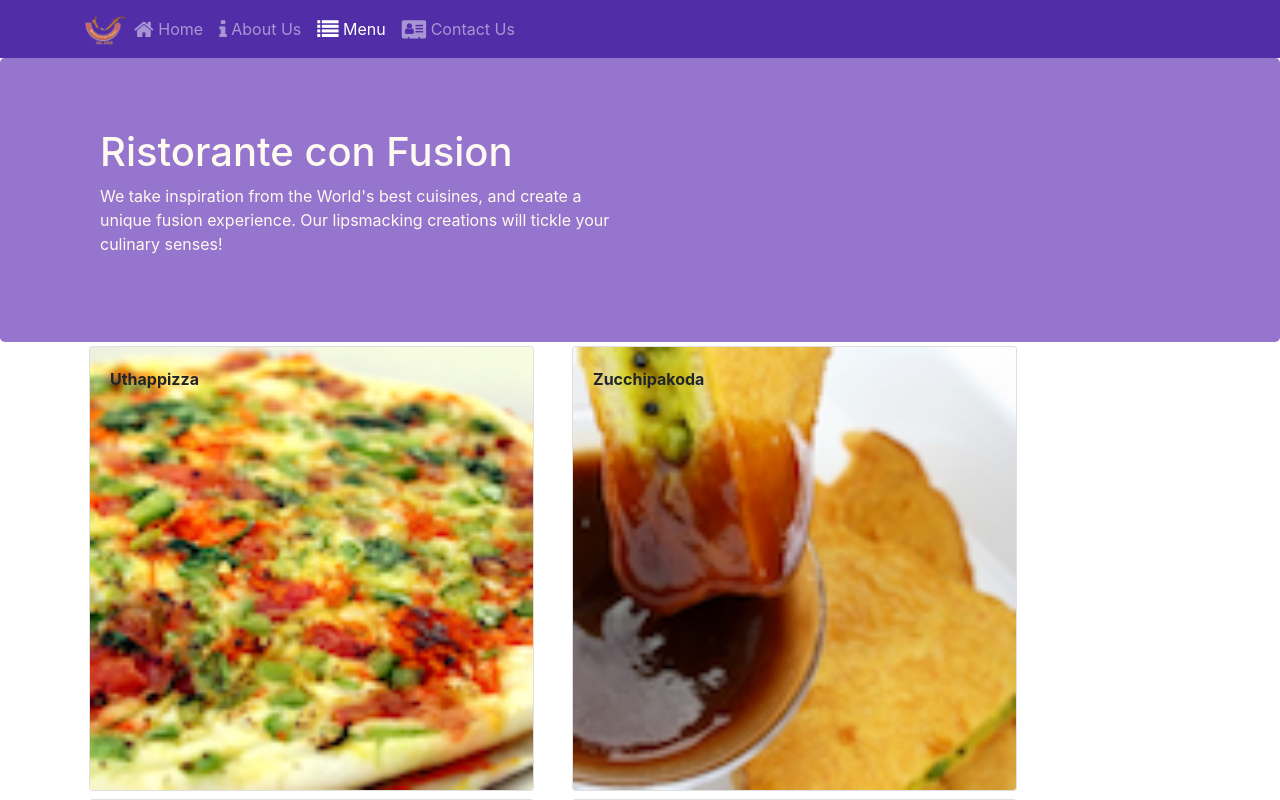
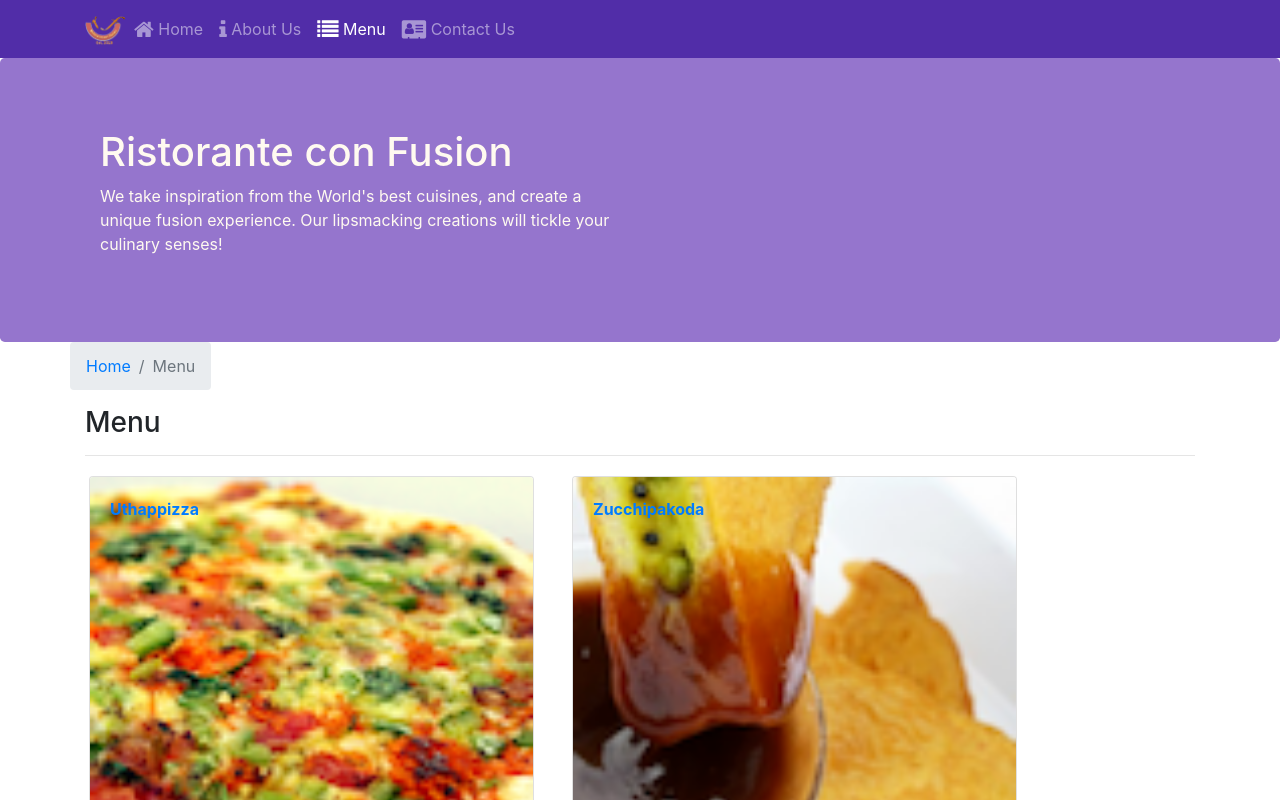
Before and after one commit to SavaGold/coursera, a React (Create React App) app: page /menu in a window 1280 px wide. Shown: the top 800 px of the page. Built offline with nearby package versions, Linux system fonts and the light colour scheme.

Commit message:
SPA part 2

```diff
--- a/src/components/ContactComponent.js
+++ b/src/components/ContactComponent.js
@@ -1,22 +1,34 @@
 import React from 'react';
+import { Breadcrumb, BreadcrumbItem } from 'reactstrap';
+import { Link } from 'react-router-dom';
 
 function Contact(props) {
-    return(
+    return (
         <div className="container">
+            <div className='row'>
+                <Breadcrumb>
+                    <BreadcrumbItem><Link to='/home'>Home</Link></BreadcrumbItem>
+                    <BreadcrumbItem active>Contact Us</BreadcrumbItem>
+                </Breadcrumb>
+                <div className='col-12'>
+                    <h3>Contact Us</h3>
+                    <hr />
+                </div>
+            </div>
             <div className="row row-content">
                 <div className="col-12">
-                <h3>Location Information</h3>
+                    <h3>Location Information</h3>
                 </div>
                 <div className="col-12 col-sm-4 offset-sm-1">
-                        <h5>Our Address</h5>
-                        <address>
+                    <h5>Our Address</h5>
+                    <address>
                         121, Clear Water Bay Road<br />
                         Clear Water Bay, Kowloon<br />
                         HONG KONG<br />
                         <i className="fa fa-phone"></i>: +852 1234 5678<br />
                         <i className="fa fa-fax"></i>: +852 8765 4321<br />
                         <i className="fa fa-envelope"></i>: <a href="mailto:confusion@food.net">confusion@food.net</a>
-                        </address>
+                    </address>
                 </div>
                 <div className="col-12 col-sm-6 offset-sm-1">
                     <h5>Map of our Location</h5>
--- a/src/components/DishdetailComponent.js
+++ b/src/components/DishdetailComponent.js
@@ -1,5 +1,6 @@
 import React from 'react';
-import { Card, CardImg, CardBody, CardText, CardTitle } from 'reactstrap';
+import { Card, CardImg, CardBody, CardText, CardTitle, BreadcrumbItem, Breadcrumb } from 'reactstrap';
+import { Link } from 'react-router-dom';
 
 function RenderDish({ dish }) {
     return (
@@ -39,9 +40,19 @@ const DishDetail = (props) => {
     if (props.dish != null)
         return (
             <div class="container">
+                <div className='row'>
+                    <Breadcrumb>
+                        <BreadcrumbItem><Link to='/menu'>Menu</Link></BreadcrumbItem>
+                        <BreadcrumbItem active>{props.dish.name}</BreadcrumbItem>
+                    </Breadcrumb>
+                    <div className='col-12'>
+                        <h3>{props.dish.name}</h3>
+                        <hr />
+                    </div>
+                </div>
                 <div className="row">
                     <RenderDish dish={props.dish} />
-                    <RenderComments comments={props.dish.comments} />
+                    <RenderComments comments={props.comments} />
                 </div>
             </div>
         );
--- a/src/components/MainComponent.js
+++ b/src/components/MainComponent.js
@@ -1,5 +1,6 @@
 import React, { Component } from 'react';
 import Menu from './MenuComponent';
+import DishDetail from './DishdetailComponent';
 import { DISHES } from '../shared/dishes';
 import { COMMENTS } from '../shared/comments';
 import { PROMOTIONS } from '../shared/promotions';
@@ -34,20 +35,30 @@ class Main extends Component {
                 />
             );
         }
+
+        const DishWithId = ({match}) =>{
+            return(
+                <DishDetail dish={this.state.dishes.filter((dish)=> dish.id === parseInt(match.params.dishId,10))[0]}
+                comments = {this.state.comments.filter((comment)=> comment.dishId === parseInt(match.params.dishId,10))}
+                />
+            );
+        }
+
         return (
             <div>
                 <Header />
                 <Switch>
                     <Route path='/home' component={HomePage} />
                     <Route exact path='/menu' component={() => <Menu dishes={this.state.dishes} />} />
+                    <Route path='/menu/:dishId' component={DishWithId} />
                     <Route exact path='/contactus' component={Contact} />}/>
                    <Redirect to="/home" />
                 </Switch>
                 <Footer />
             </div>
         );
+        }
+
     }
 
-}
-
-export default Main;
+    export default Main;
--- a/src/components/MenuComponent.js
+++ b/src/components/MenuComponent.js
@@ -1,14 +1,18 @@
 import React from 'react';
-import { Card, CardImg, CardImgOverlay, CardTitle } from 'reactstrap';
+import { Card, CardImg, CardImgOverlay, CardTitle, Breadcrumb, BreadcrumbItem } from 'reactstrap';
+import {Link} from 'react-router-dom';
+
 
 
 function RenderMenuItem({ dish, onClick }) {
   return (
     <Card>
+      <Link to={`/menu/${dish.id}`}>
       <CardImg width="100%" src={dish.image} alt={dish.name} />
       <CardImgOverlay>
         <CardTitle><strong>{dish.name}</strong></CardTitle>
       </CardImgOverlay>
+      </Link>
     </Card>
   );
 }
@@ -18,13 +22,23 @@ const Menu = (props) => {
   const menu = props.dishes.map((dish) => {
     return (
       <div key={dish.id} className="col-12 col-md-5 m-1">
-        <RenderMenuItem dish={dish} onClick={props.onClick} />
+        <RenderMenuItem dish={dish} />
       </div>
     );
   });
   console.log('Menu Component render is invoked!')
   return (
     <div className="container">
+      <div className='row'>
+        <Breadcrumb>
+        <BreadcrumbItem><Link to='/home'>Home</Link></BreadcrumbItem>
+        <BreadcrumbItem active>Menu</BreadcrumbItem>
+        </Breadcrumb>
+        <div className='col-12'>
+          <h3>Menu</h3>
+          <hr />
+        </div>
+      </div>
       <div className="row">
         {menu}
       </div>
```
